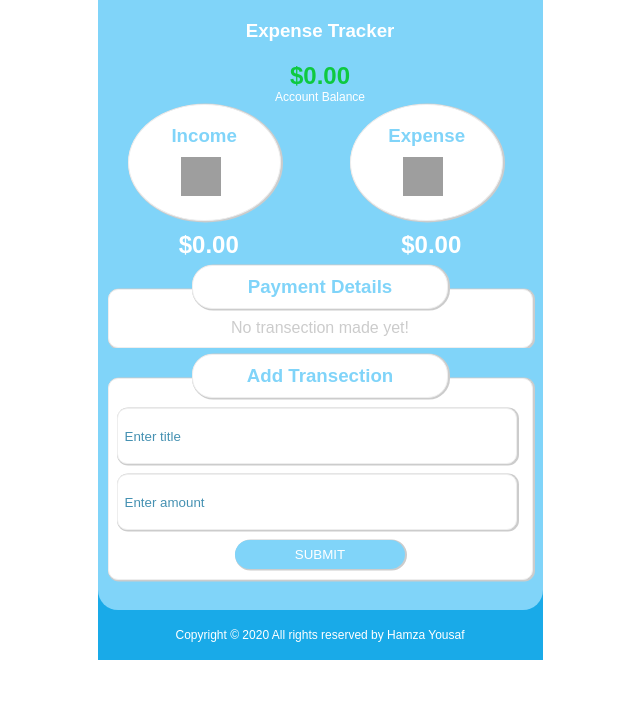
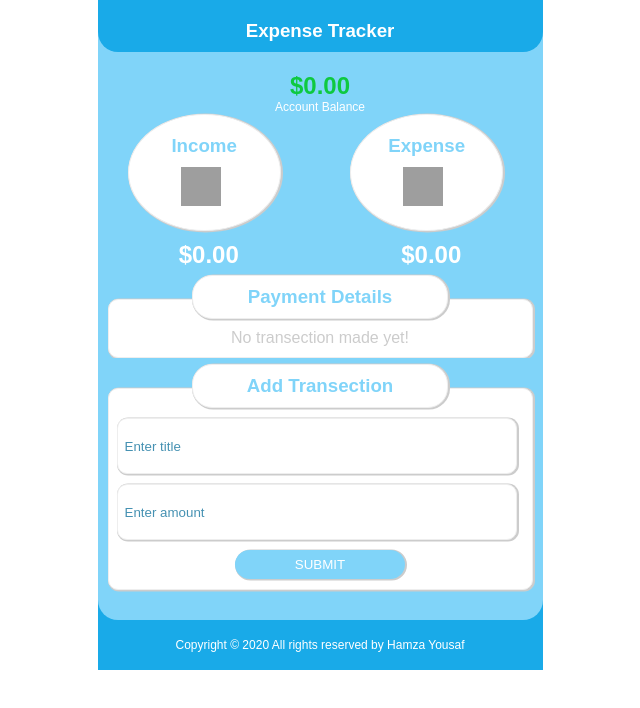
Before and after one commit to detroit007/expensetracker-, a React (Create React App) app: page / in a window 1280 px wide. Shown: the top 708 px of the page, without its empty margins (320-960 px from the left). Built offline with nearby package versions, Linux system fonts and the light colour scheme; grey boxes are pictures that could not be loaded.

Commit message:
add header style

```diff
--- a/src/App.css
+++ b/src/App.css
@@ -15,9 +15,19 @@ h1, h2, h3, h4, p {
 	padding: 0;
 }
 
+.header {
+	background-color: #19aae8;
+	/*border-radius: 20px;*/
+	border-bottom-left-radius: 20px;
+	border-bottom-right-radius: 20px;
+
+}
+
 .header h3{
 	text-align: center;
 	padding-top: 20px;
+	color: white;
+	padding-bottom: 10px;
 }
 
 .headWithBalance {
```
